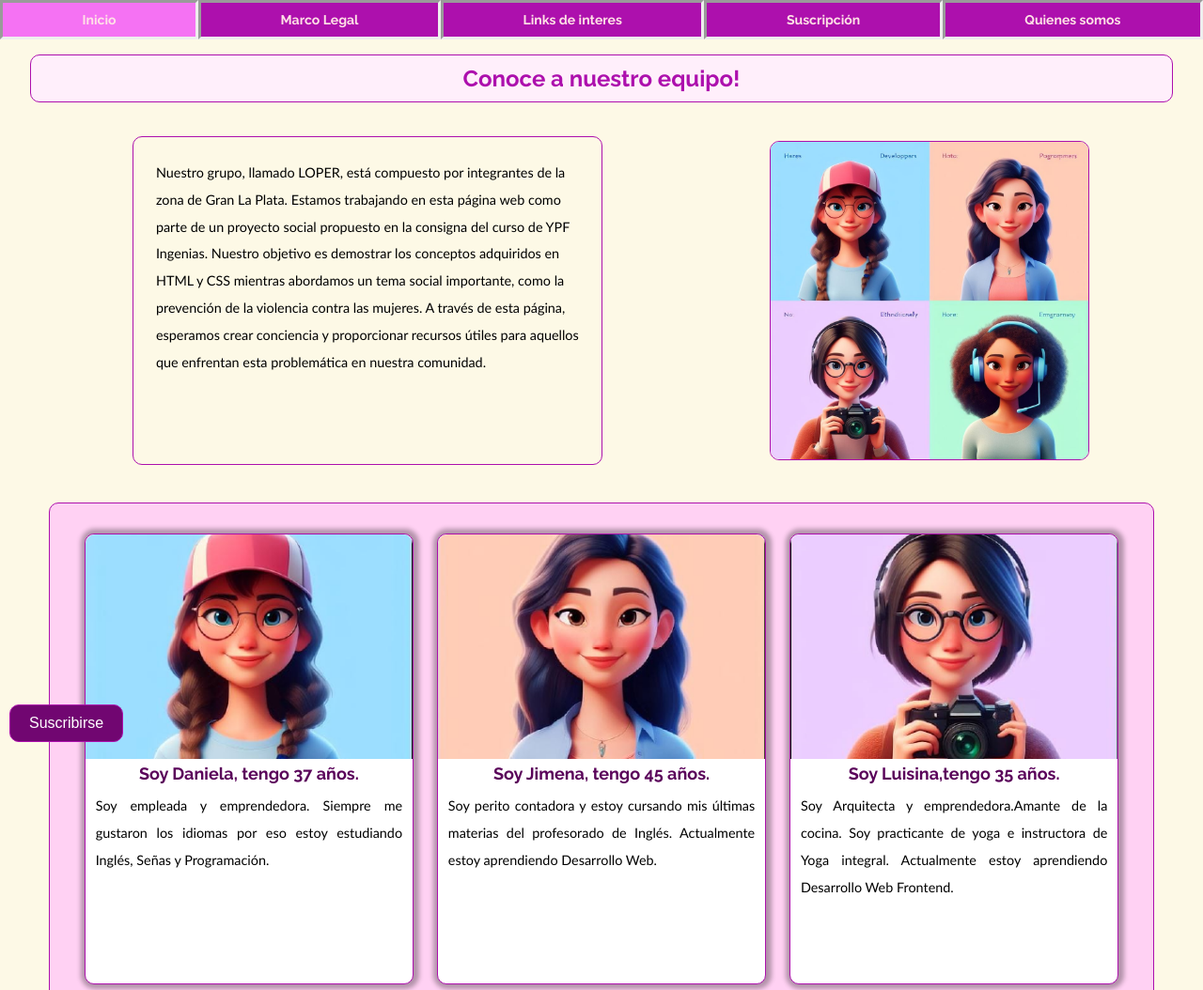
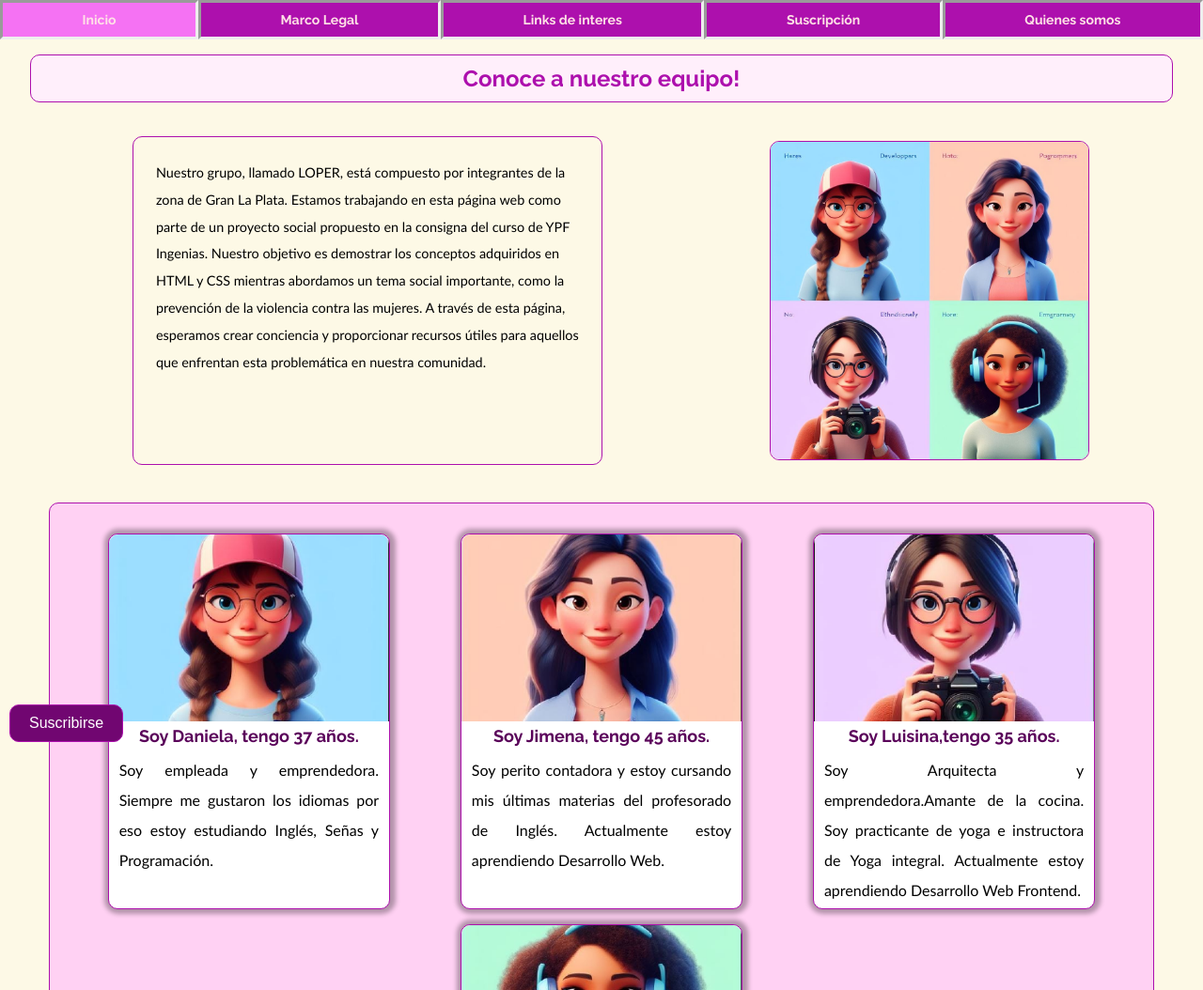
Before and after one commit to DaniLoperA113/LOPER, a plain HTML site: page quienes-somos.html in a window 1280 px wide. Shown: the top 1054 px of the page at 94% size. Drawn offline with Linux system fonts and the light colour scheme.

Commit message:
responsive quienes-somos.css

```diff
--- a/CSS/quienes-somos.css
+++ b/CSS/quienes-somos.css
@@ -59,11 +59,10 @@ p{
     margin: 0.5rem;
     background-color: white;
     box-shadow: 1px 0 5px 05px rgba(0,0,0,0.3) ;
-    width: 350px;
-    height:auto;
+    width: 300px;
     border: 1px solid #ad10ad;
     border-radius: 10px;
-    height: 480px;
+    height: 400px;
     text-align: center;
 }
 
@@ -91,3 +90,52 @@ p{
     text-align: center;
     color: #5a035a;
 }
+.texto-card p{
+    font-size: 16px;
+}
+@media screen and (max-width: 480px){
+    .texto-card h5{
+        font-size: 14px;
+    }
+    .texto-card p{
+        font-size: 12px;
+    }
+    .card-equipo{
+        width: 200px;
+    }
+}
+@media screen and (min-width: 480px) {
+    .texto-card h5{
+        font-size: 16px;
+    }
+    .texto-card p{
+        font-size: 14px;
+    }
+    .card-equipo{
+        width: 250px;
+    }
+}
+
+@media screen and (min-width: 768px) {
+    .texto-card h5{
+        font-size: 17px;
+    }
+    .texto-card p{
+        font-size: 15px;
+    }
+    .card-equipo{
+        width: 275px;
+    }
+}
+
+@media screen and (min-width: 1024px) {
+    .texto-card h5{
+        font-size: 18px;
+    }
+    .texto-card p{
+        font-size: 16px;
+    }
+    .card-equipo{
+        width: 300px;
+    }
+}
```
